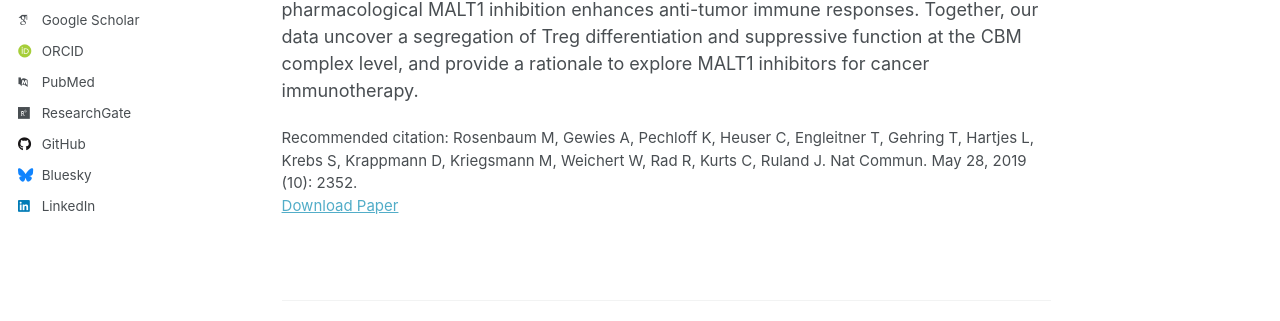
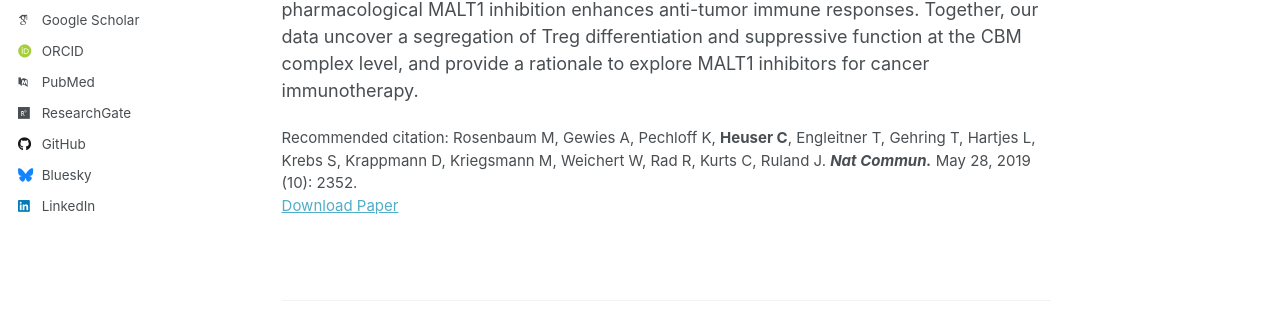
Before and after one commit to cheuserloy/cheuserloy.github.io, a Jekyll site: the page built from _publications/2019-05-28_NatComm_MALT1.md, in a window 1280 px wide and 1372 px high. Shown: the part 471-792 px from the top of the window. Built offline with Jekyll 4.4.1, drawn with Linux system fonts in a browser that asks for light colours; some web fonts are replaced; a script that is not in the unit is left out.

Commit message:
Add markup

```diff
--- a/_publications/2019-05-28_NatComm_MALT1.md
+++ b/_publications/2019-05-28_NatComm_MALT1.md
@@ -6,7 +6,7 @@ permalink: /publication/2019-05-28_NatComm_MALT1
 excerpt: ''
 date: 2019-05-28
 paperurl: 'https://www.nature.com/articles/s41467-019-10203-2'
-citation: 'Rosenbaum M, Gewies A, Pechloff K, Heuser C, Engleitner T, Gehring T, Hartjes L, Krebs S, Krappmann D, Kriegsmann M, Weichert W, Rad R, Kurts C, Ruland J. Nat Commun. May 28, 2019 (10): 2352.'
+citation: 'Rosenbaum M, Gewies A, Pechloff K, <b>Heuser C</b>, Engleitner T, Gehring T, Hartjes L, Krebs S, Krappmann D, Kriegsmann M, Weichert W, Rad R, Kurts C, Ruland J. <b><i>Nat Commun.</i></b> May 28, 2019 (10): 2352.'
 ---
 
 Regulatory T cells (Tregs) have crucial functions in the inhibition of immune responses. Their development and suppressive functions are controlled by the T cell receptor (TCR), but the TCR signaling mechanisms that mediate these effects remain ill-defined. Here we show that CARD11-BCL10-MALT1 (CBM) signaling mediates TCR-induced NF-κB activation in Tregs and controls the conversion of resting Tregs to effector Tregs under homeostatic conditions. However, in inflammatory milieus, cytokines can bypass the CBM requirement for this differentiation step. By contrast, CBM signaling, in a MALT1 protease-dependent manner, is essential for mediating the suppressive function of Tregs. In malignant melanoma models, acute genetic blockade of BCL10 signaling selectively in Tregs or pharmacological MALT1 inhibition enhances anti-tumor immune responses. Together, our data uncover a segregation of Treg differentiation and suppressive function at the CBM complex level, and provide a rationale to explore MALT1 inhibitors for cancer immunotherapy.
```
